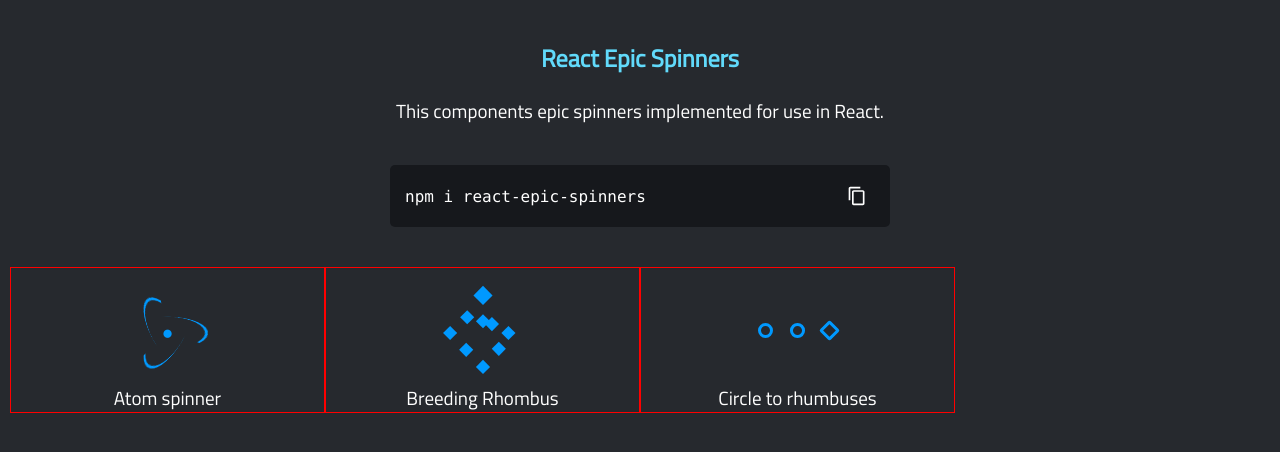
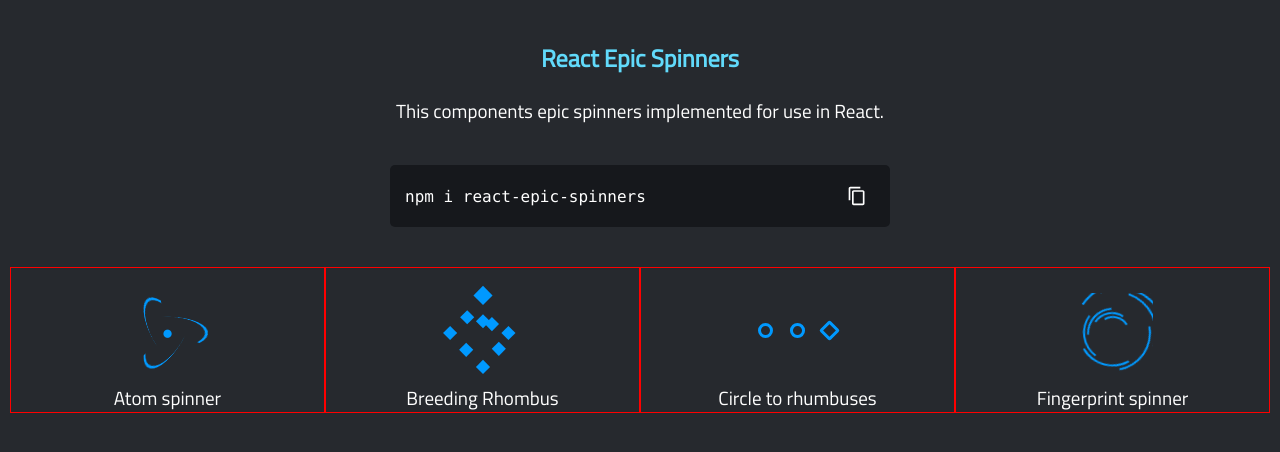
Before and after one commit to Juanestban/react-epic-spinners, a React (Create React App) app: page / in a window 1280 px wide. Shown: the top 452 px of the page. Built offline with nearby package versions, Linux system fonts and the light colour scheme.

Commit message:
Feat: finished FingerPrint spinner

```diff
--- /dev/null
+++ b/src/components/Molecules/Spinners/FingerPrintSpinner/FingerPrintSpinner.js
@@ -0,0 +1,19 @@
+import { ContainerFinger, SpinnerRing } from './styles'
+
+export const FingerprintSpinner = ({ size, duration, color }) => {
+  const spinner = ['', '', '', '', '', '', '', '', '']
+
+  return (
+    <ContainerFinger size={size}>
+      {spinner.map((_, index) => (
+        <SpinnerRing
+          key={index}
+          size={size}
+          duration={duration}
+          color={color}
+          index={index + 1}
+        />
+      ))}
+    </ContainerFinger>
+  )
+}
--- /dev/null
+++ b/src/components/Molecules/Spinners/FingerPrintSpinner/animations.js
@@ -0,0 +1,15 @@
+const sheme = (index) => `&:nth-child(${index}) {
+  width: calc(60px / 9 + ${index - 1} * 60px / 9);
+  height: calc(60px / 9 + ${index - 1} * 60px / 9);
+  animation-delay: calc(50 * ${index})ms;
+}
+`
+
+export const animations = (props) => {
+  let container = ''
+
+  for (let i = 1; i >= 9; i++) {
+    container += sheme(i)
+  }
+  return container
+}
--- /dev/null
+++ b/src/components/Molecules/Spinners/FingerPrintSpinner/index.js
@@ -0,0 +1 @@
+export { FingerprintSpinner as default } from './FingerPrintSpinner'
--- /dev/null
+++ b/src/components/Molecules/Spinners/FingerPrintSpinner/styles.js
@@ -0,0 +1,45 @@
+import styled from 'styled-components'
+import { animations } from './animations'
+
+const getSize = ({ size = 64 }) => `${size}px`
+const getRingSize = ({ size = 64, index = 0 }) =>
+  `${(size - 2 * 2) / 9 + (index + 2) * ((size - 2 * 2) / 9)}px`
+const getBg = ({ color = '#ff1d5e' }) => color
+const getDuration = ({ duration = 1500 }) => `${duration}ms`
+const getDelay = ({ index }) => `${index * 50}ms`
+
+export const ContainerFinger = styled.div`
+  height: ${getSize};
+  width: ${getSize};
+  padding: 2px;
+  overflow: hidden;
+  position: relative;
+  box-sizing: border-box;
+`
+
+export const SpinnerRing = styled.div`
+  width: ${getRingSize};
+  height: ${getRingSize};
+  position: absolute;
+  border-radius: 50%;
+  border: 2px solid transparent;
+  border-top-color: ${getBg};
+  animation: fingerprint-spinner-animation ${getDuration}
+    cubic-bezier(0.68, -0.75, 0.265, 1.75) infinite forwards;
+  margin: auto;
+  bottom: 0;
+  left: 0;
+  top: 0;
+  right: 0;
+  animation-duration: ${getDuration};
+  animation-delay: ${getDelay};
+  box-sizing: border-box;
+
+  ${animations()}
+
+  @keyframes fingerprint-spinner-animation {
+    100% {
+      transform: rotate(360deg);
+    }
+  }
+`
--- a/src/components/Molecules/Spinners/index.js
+++ b/src/components/Molecules/Spinners/index.js
@@ -1,11 +1,13 @@
 import { AtomSpinner } from './AtomSpinner/AtomSpinner'
 import { BreedingSpinner } from './BreedingSpinner/BreedingSpinner'
 import { CirclesRhumbusesSpinner } from './CirclesRhumbusesSpinner/CirclesRhumbusesSpinner'
+import { FingerprintSpinner } from './FingerPrintSpinner/FingerPrintSpinner'
 
 const Spinners = {
   AtomSpinner,
   BreedingSpinner,
   CirclesRhumbusesSpinner,
+  FingerprintSpinner,
 }
 
 const nameSpinners = [
@@ -16,4 +18,10 @@ const nameSpinners = [
 ]
 
 export default Spinners
-export { AtomSpinner, BreedingSpinner, CirclesRhumbusesSpinner, nameSpinners }
+export {
+  AtomSpinner,
+  BreedingSpinner,
+  CirclesRhumbusesSpinner,
+  FingerprintSpinner,
+  nameSpinners,
+}
```
